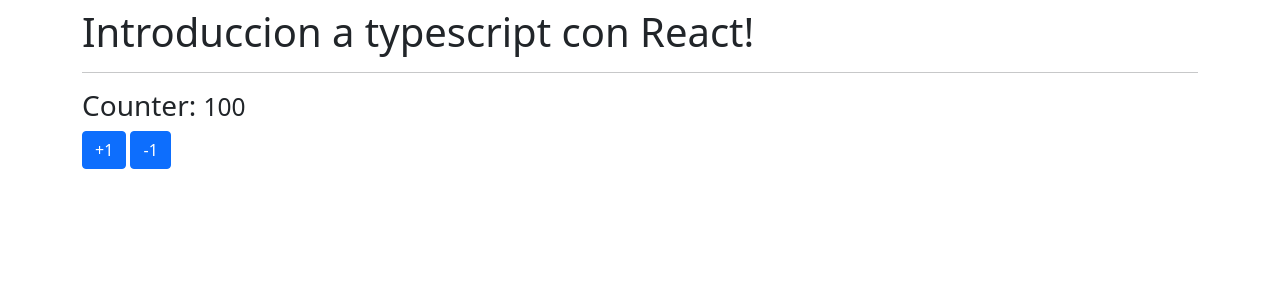
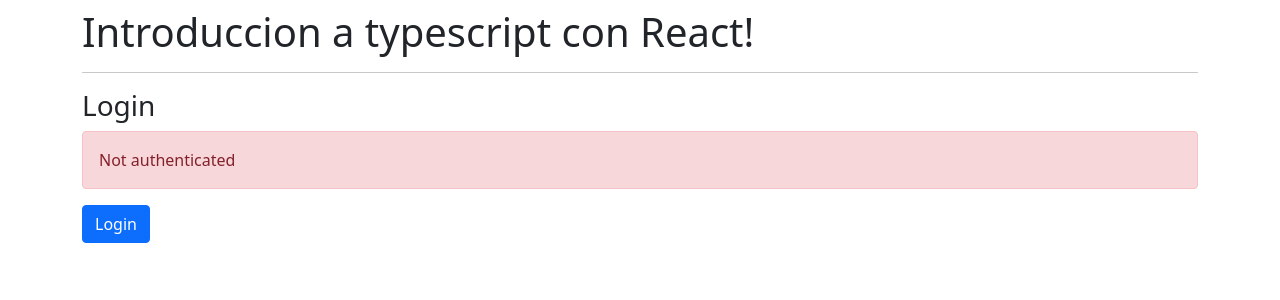
Before and after one commit to NikolaM-Dev/reinforcement, a React (Vite) app: page / in a window 1280 px wide. Shown: the top 300 px of the page. Built offline with nearby package versions, Linux system fonts and the light colour scheme.

Commit message:
feat(components): Add useReducer

```diff
--- a/src/App.tsx
+++ b/src/App.tsx
@@ -2,7 +2,8 @@
 // import LiteralObjects from './typescript/LiteralObjects';
 // import Functions from './typescript/Functions';
 // import Counter from './components/Counter';
-import CounterWithHook from './components/CounterWithHook';
+// import CounterWithHook from './components/CounterWithHook';
+import Login from './components/Login';
 
 const App = () => {
   return (
@@ -12,7 +13,8 @@ const App = () => {
       {/* <BasicTypes /> */}
       {/* <LiteralObjects /> */}
       {/* <Functions /> */}
-      <CounterWithHook />
+      {/* <CounterWithHook /> */}
+      <Login />
     </div>
   );
 };
--- /dev/null
+++ b/src/components/Login.tsx
@@ -0,0 +1,101 @@
+import { useEffect, useReducer } from 'react';
+
+interface AuthSate {
+  validated: boolean;
+  token: string | null;
+  username: string;
+  name: string;
+}
+
+interface LoginPayload {
+  username: string;
+  name: string;
+}
+
+type AUTH_ACTION =
+  | { type: 'logout' }
+  | { type: 'login'; payload: LoginPayload };
+
+const initialState: AuthSate = {
+  validated: true,
+  token: null,
+  username: '',
+  name: '',
+};
+
+const authReducer = (state: AuthSate, action: AUTH_ACTION): AuthSate => {
+  switch (action.type) {
+    case 'logout':
+      return {
+        validated: false,
+        token: null,
+        name: '',
+        username: '',
+      };
+
+    case 'login': {
+      const { name, username } = action.payload;
+
+      return {
+        validated: false,
+        token: 'TOKEN_123',
+        name,
+        username,
+      };
+    }
+
+    default:
+      return state;
+  }
+};
+
+const Login = () => {
+  const [{ validated, token, name }, dispatch] = useReducer(
+    authReducer,
+    initialState,
+  );
+
+  useEffect(() => {
+    setTimeout(() => dispatch({ type: 'logout' }), 1500);
+  }, []);
+
+  const login = () =>
+    dispatch({
+      type: 'login',
+      payload: { name: 'David Merchan', username: 'Nikola' },
+    });
+
+  const logout = () => dispatch({ type: 'logout' });
+
+  if (validated) {
+    return (
+      <>
+        <h3>Login</h3>
+        <div className="alert alert-info">Validating...</div>
+      </>
+    );
+  }
+
+  return (
+    <>
+      <h3>Login</h3>
+      {token ? (
+        <div className="alert alert-success">Authenticated like: {name}</div>
+      ) : (
+        <div className="alert alert-danger">Not authenticated</div>
+      )}
+
+      {token ? (
+        <button className="btn btn-danger" onClick={logout}>
+          Logout
+        </button>
+      ) : (
+        <button className="btn btn-primary" onClick={login}>
+          Login
+        </button>
+      )}
+    </>
+  );
+};
+
+export default Login;
```
